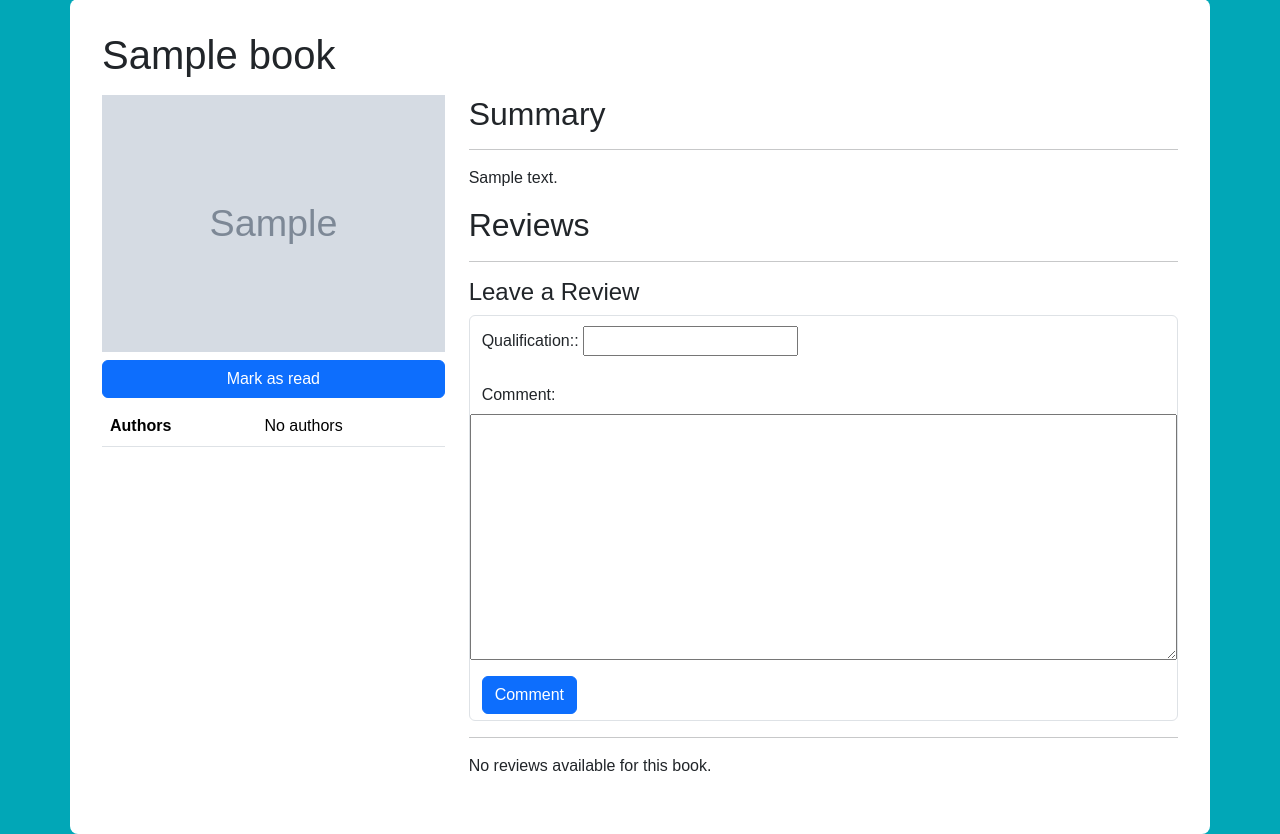
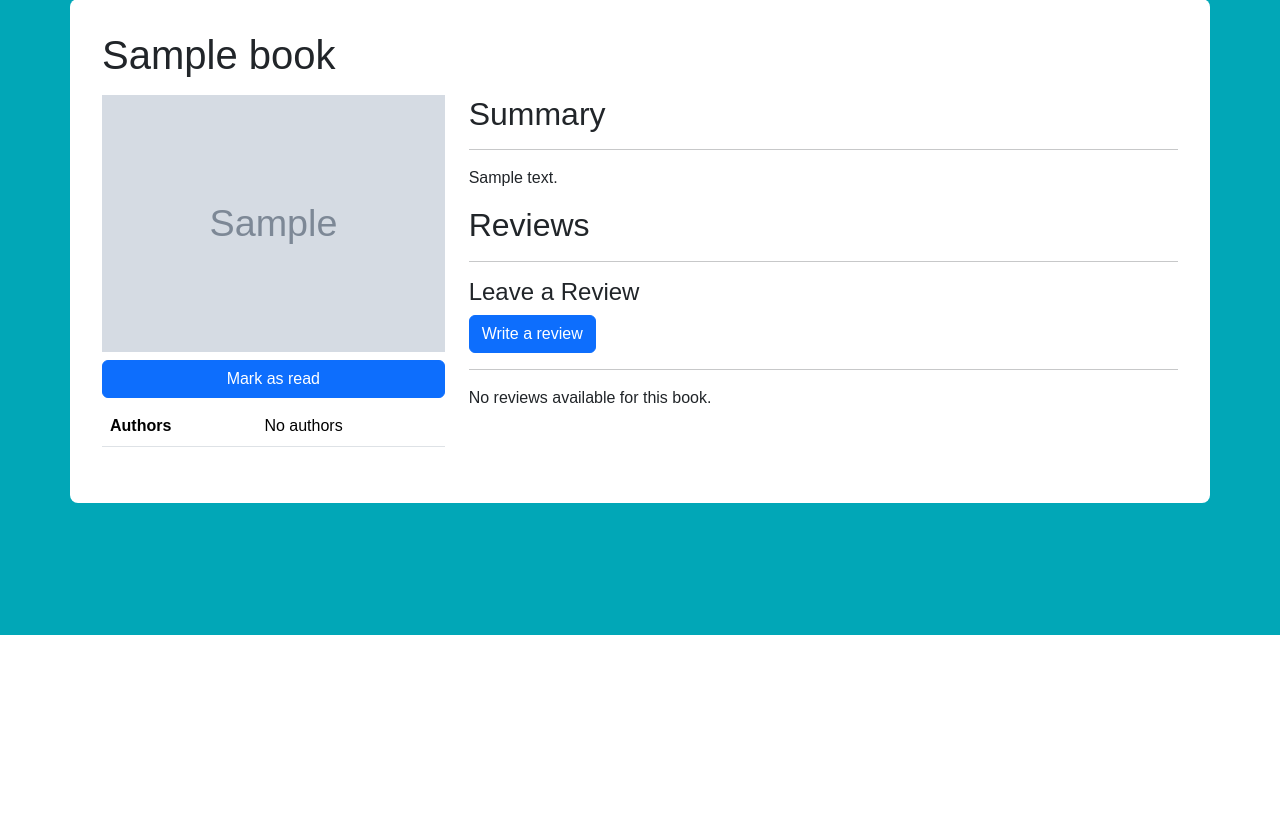
Before and after one commit to isaacte/WebProject, a Django app: a page that uses Base/templates/Base/book.html in a window 1280 px wide. Shown: the part 165-999 px from the top of the page. After the commit the page ends 800 px from the top, so only its background shows below. Run offline with Django 4.2, Linux system fonts and the light colour scheme; a user stored in the database is signed in; tables that the repository leaves empty hold one stand-in row (values such as "Sample post"); grey boxes marked "Sample" are stand-in pictures; some libraries are stand-ins or nearby versions.

Commit message:
implemented editing and deleting reviews

```diff
--- a/Base/templates/Base/book.html
+++ b/Base/templates/Base/book.html
@@ -74,30 +74,15 @@
                 <hr class="review-separator">
                 <h4>Leave a Review</h4>
                 {% if user.is_authenticated %}
-                    <form class="form-control" method="post" action="{% url 'create_review' book.openlibrary_key %}">
-                        {% csrf_token %}
-                        {% if form.errors %}
-                            <div class="alert alert-danger">
-                                <strong>Error:</strong> Please correct the following errors.
-                                <ul>
-                                    {% for field, errors in form.errors.items %}
-                                        {% for error in errors %}
-                                            <li>{{ error }}</li>
-                                        {% endfor %}
-                                    {% endfor %}
-                                </ul>
-                            </div>
+                    {% block review_form %}
+                        {% if not user_review_exists %}
+                            <a href="{% url 'create_review' book.openlibrary_key %}" class="btn btn-primary">Write a review</a>
+                        {% else %}
+                            <p>Yoy have already reviewed this book:</p>
+                            <a href="{% url 'edit_review' book.openlibrary_key %}" class="btn btn-primary">Edit review</a>
+                            <a href="{% url 'delete_review' book.openlibrary_key %}" class="btn btn-danger">Delete review</a>
                         {% endif %}
-                        <div class="form-group mb-3">
-                            <label for="qualification" class="col-form-label">{{ form.qualification.label_tag }}:</label>
-                            {{ form.qualification }}
-                        </div>
-                        <div class="form-group mb-3 row">
-                            <label for="comment" class="col-form-label">{{ form.comment.label_tag }}</label>
-                            {{ form.comment }}
-                        </div>
-                        <button type="submit" class="btn btn-primary">Comment</button>
-                    </form>
+                    {% endblock %}
                 {% else %}
                     <p>Please <a href="{% url 'register' %}">register</a> or <a href="{% url 'login' %}">log in</a> to leave a review.</p>
                 {% endif %}
@@ -115,6 +100,12 @@
                                     </div>
                                 </div>
                                 <div class="review-comment">{{ review.comment }}</div>
+                                {% if user.is_authenticated and user == review.user %}
+                                    <div class="review-actions">
+                                        <a href="{% url 'edit_review' book.openlibrary_key %}" class="btn btn-primary">Edit</a>
+                                        <a href="{% url 'delete_review' book.openlibrary_key %}" class="btn btn-danger">Delete</a>
+                                    </div>
+                                {% endif %}
                                 <hr class="review-separator">
                             </div>
                         {% endfor %}
--- a/Base/urls.py
+++ b/Base/urls.py
@@ -3,7 +3,7 @@
 from django.urls import path, include
 from django.contrib.auth import views
 from rest_framework import routers
-from Base.views import index, register, author, book, search_book, subject, save_book, my_books, create_review
+from Base.views import index, register, author, book, search_book, subject, save_book, my_books, create_review, edit_review, delete_review
 from .api import BookViewSet, AuthorInBookViewSet, AuthorViewSet, BooksFromUserSet
 
 router = routers.DefaultRouter()
@@ -25,5 +25,8 @@ urlpatterns = [
     path('api/', include(router.urls)),
     path('subject/<str:sub>', subject, name='subject'),
     path('save_book', save_book, name='save_book'),
-    path('create_review/<str:book_id>', create_review, name='create_review')
+    path('create_review/<str:book_id>', create_review, name='create_review'),
+    path('edit_review/<str:book_id>', edit_review, name='edit_review'),
+    path('delete_review/<str:book_id>', delete_review, name='delete_review'),
+
 ]
--- a/Base/views.py
+++ b/Base/views.py
@@ -38,22 +38,53 @@ def book(request, book_id):
     a = b.authorinbook_set.all()
     g = b.literarygenreinbook_set.all()
     r = Review.objects.filter(book = b)
-    form = ReviewForm()
-    return render(request, 'Base/book.html', {'book': b, 'authors': a, 'genres': g, 'reviews': r, 'form': form})
+    ur = Review.objects.filter(user = request.user, book = b).exists()
+    return render(request, 'Base/book.html', {'book': b, 'authors': a, 'genres': g, 'reviews': r, 'user_review_exists': ur})
 
 @login_required
 def create_review(request, book_id):
-    if request.method != 'POST':
-        return HttpResponseBadRequest(f"Method not allowed.", status=405)
-    form = ReviewForm(request.POST)
-    if form.is_valid():
-        review = form.save(commit=False)
-        review.user = request.user
-        review.book = get_book(book_id)
-        review.save()
-        return redirect('book', book_id=book_id)
-    form = ReviewForm()
-    return redirect('book', book_id=book_id)
+    b = get_book(book_id)
+    if not b:
+        return HttpResponseNotFound("Book not found.")
+    a = b.authorinbook_set.all()
+    g = b.literarygenreinbook_set.all()
+    r = Review.objects.filter(book = b)
+    if request.method == 'POST':
+        form = ReviewForm(request.POST)
+        if form.is_valid():
+            review = form.save(commit=False)
+            review.user = request.user
+            review.book = b
+            review.save()
+            return redirect('book', book_id)
+    else:
+        form = ReviewForm()
+    return render(request, 'Base/create_review.html', {'book': b, 'authors': a, 'genres': g, 'reviews': r, 'form': form})
+
+@login_required
+def edit_review(request, book_id):
+    b = get_book(book_id)
+    if not b:
+        return HttpResponseNotFound("Book not found.")
+    a = b.authorinbook_set.all()
+    g = b.literarygenreinbook_set.all()
+    r = Review.objects.filter(book = b)
+    ur = Review.objects.get(user = request.user, book = b)
+    if request.method == 'POST':
+        form = ReviewForm(request.POST, instance=ur)
+        if form.is_valid():
+            form.save()
+            return redirect('book', book_id)
+    else:
+        form = ReviewForm(instance = ur)
+    return render(request, 'Base/edit_review.html', {'book': b, 'authors': a, 'genres': g, 'reviews': r, 'form': form})
+
+@login_required
+def delete_review(request, book_id):
+    b = get_book(book_id)
+    ur = get_object_or_404(Review, book = b, user=request.user)
+    ur.delete()
+    return redirect('book', book_id = book_id)
 
 def search_book(request, query):
     result = requests.get(f'https://openlibrary.org/search.json?q={query}')
```
Also changed, not shown: Base/templates/Base/create_review.html (added, +28 -0 lines), Base/templates/Base/edit_review.html (added, +29 -0 lines).
